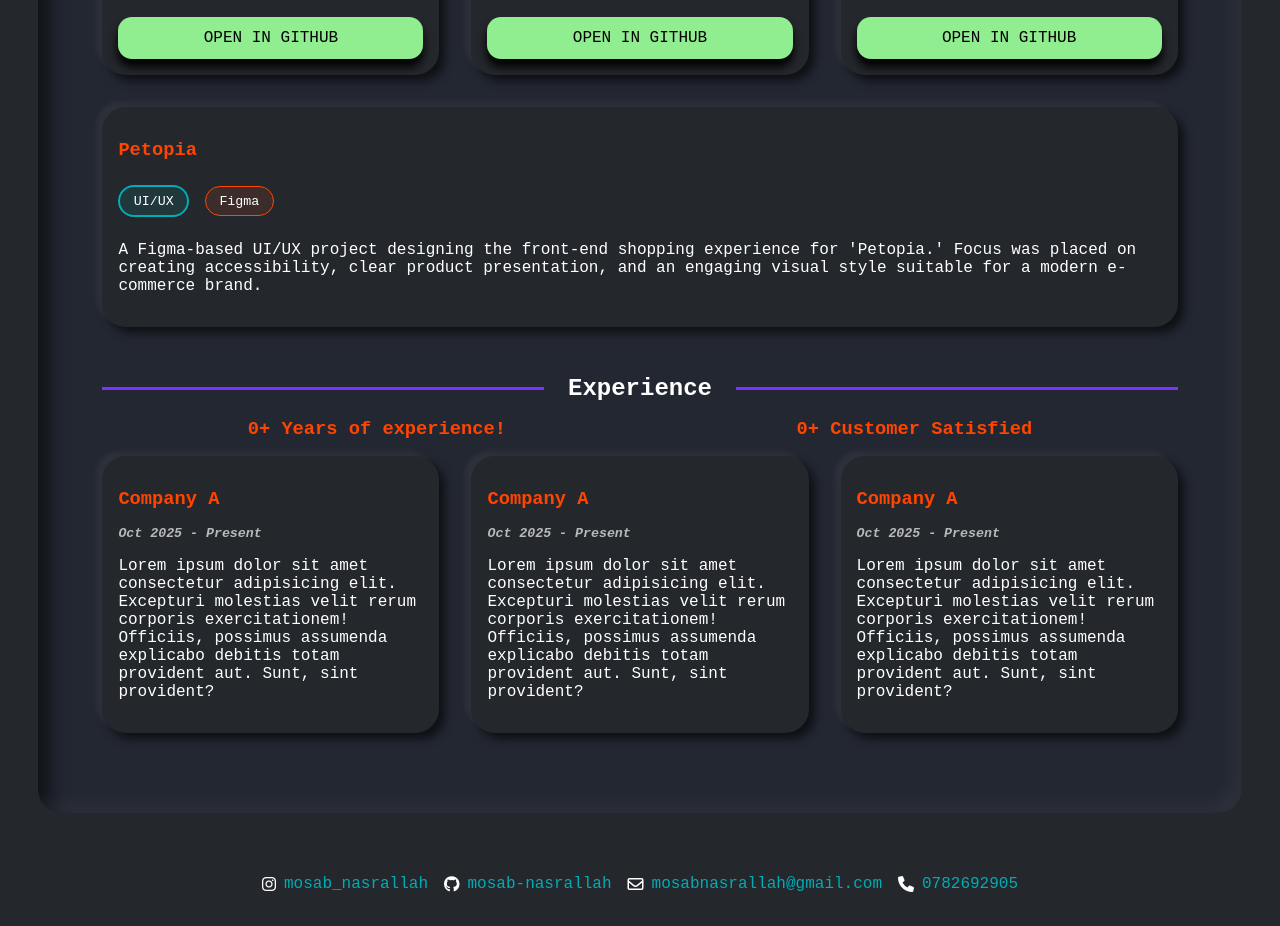
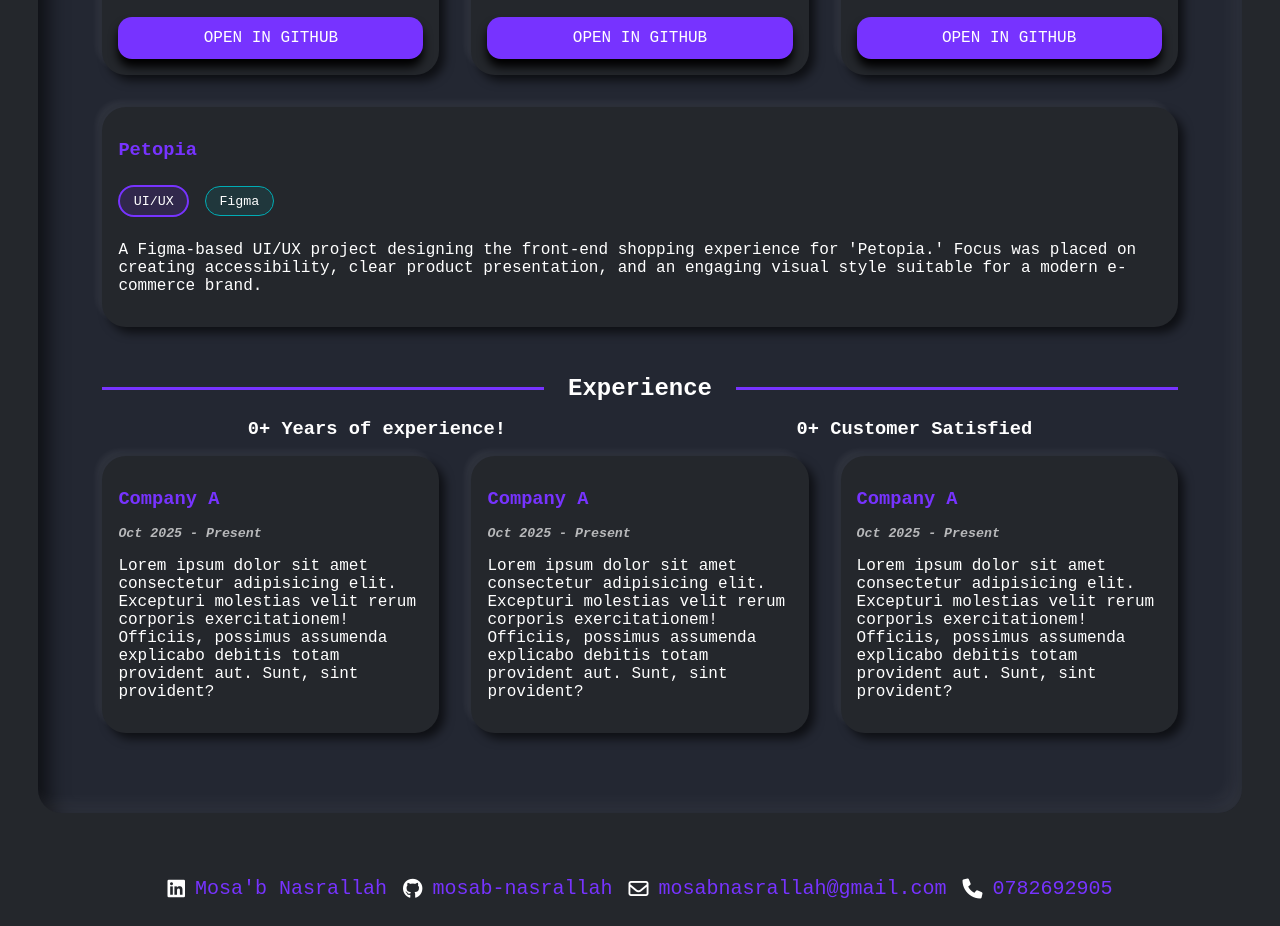
Before and after one commit to mosab-nasrallah/Portfolio, a plain HTML site: page index.html in a window 1280 px wide. Shown: the part 1840-2766 px from the top of the page. Drawn offline with Linux system fonts and the light colour scheme.

Commit message:
new colors

```diff
--- a/index.html
+++ b/index.html
@@ -15,7 +15,6 @@
       <section class="Personal content">
         <div class="img"></div>
         <div class="info">
-          Hello
           <h1>I'm Mosa'b Mohammad Nasrallah</h1>
           <h3>Software Engineer</h3>
         </div>
@@ -221,8 +220,8 @@
     </div>
 
     <footer class="row">
-      <a href="https://www.instagram.com/mosab_nasrallah/"
-        ><i class="fa-brands fa-instagram"></i>mosab_nasrallah</a
+      <a href="https://www.linkedin.com/in/mosab-nasrallah/"
+        ><i class="fa-brands fa-linkedin"></i>Mosa'b Nasrallah</a
       >
       <a href="https://github.com/mosab-nasrallah"
         ><i class="fa-brands fa-github"></i>mosab-nasrallah</a
--- a/style.css
+++ b/style.css
@@ -7,7 +7,7 @@
   --purple-color: #7733ff;
   --accent-color: #00adb5;
   --lite-shadows: inset 0 0 0 rgba(0, 0, 0, 0), inset 0 0 0 rgba(0, 0, 0, 0),
-    -6px -5px 5px rgba(255, 255, 255, 0.05), 6px 6px 10px rgba(0, 0, 0, 0.6);
+    -6px -6px 5px rgba(255, 255, 255, 0.05), 6px 6px 10px rgba(0, 0, 0, 0.6);
   --inner-shadows: inset -10px -10px 15px rgba(255, 255, 255, 0.05),
     inset 10px 10px 20px rgba(0, 0, 0, 0.6);
   --img-shadows: -20px -20px 50px rgba(255, 255, 255, 0.05),
@@ -87,13 +87,13 @@ body {
   min-height: 3em;
 }
 .framework {
-  border: 2.5px solid #00adb5 !important;
-  background-color: #00acb51d !important;
+  border: 2.5px solid var(--purple-color) !important;
+  background-color: #7733ff27 !important;
 }
 .Tag {
   font-size: smaller;
-  border: 1px solid var(--contrasty-color);
-  background-color: #ff56221d;
+  border: 1px solid var(--accent-color);
+  background-color: #00acb51d;
   padding: 0.5em 1em;
   border-radius: 9999px;
 }
@@ -108,8 +108,8 @@ body {
   margin-top: auto;
   top: 1em;
   text-align: center;
-  background-color: #90ee90;
-  color: black;
+  background-color: var(--purple-color);
+  color: white;
   display: inline-block;
   width: 100%;
   padding: 0.75em;
@@ -146,11 +146,17 @@ body {
   gap: 2em;
   justify-content: center;
 }
+.subheading > h3 {
+  color: white;
+}
 .subheading {
   width: 100%;
   display: flex;
   justify-content: space-around;
   flex-wrap: wrap;
+}
+.info > h3 {
+  color: white;
 }
 .info h1 {
   background: linear-gradient(
@@ -187,10 +193,10 @@ body {
   gap: 0.5em;
 }
 h3 {
-  color: var(--contrasty-color);
+  color: var(--purple-color);
 }
 .skills h4 {
-  color: var(--contrasty-color);
+  color: var(--purple-color);
   font-weight: 400;
 }
 .skills {
@@ -244,7 +250,8 @@ footer {
   gap: 10px;
 }
 footer a {
-  color: var(--accent-color); /* Highlight links */
+  color: var(--purple-color);
+  font-size: 1.25rem;
   display: flex;
   align-items: center;
   gap: 0.5em;
```
